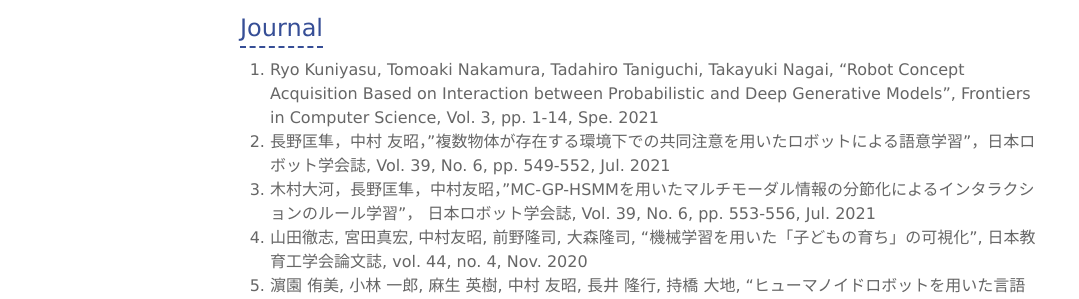
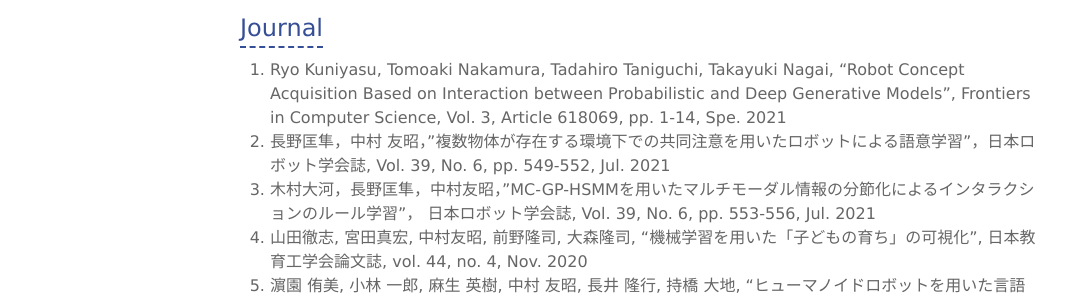
Before and after one commit to naka-lab/naka-lab.github.io, a Jekyll site: the page built from subpages/pub.md, in a window 1280 px wide and 900 px high, scrolled down 623 px. Shown: the part 200-499 px from the top of the window, without its empty margins (0-1079 px from the left). Built offline with Jekyll 4.4.1, drawn with Linux system fonts in a browser that asks for light colours.

Commit message:
Update pub.md

```diff
--- a/subpages/pub.md
+++ b/subpages/pub.md
@@ -15,7 +15,7 @@ layout: default
 
 
 ## Journal
-1. Ryo Kuniyasu, Tomoaki Nakamura, Tadahiro Taniguchi, Takayuki Nagai, "Robot Concept Acquisition Based on Interaction between Probabilistic and Deep Generative Models", Frontiers in Computer Science, Vol. 3, pp. 1-14, Spe. 2021
+1. Ryo Kuniyasu, Tomoaki Nakamura, Tadahiro Taniguchi, Takayuki Nagai, "Robot Concept Acquisition Based on Interaction between Probabilistic and Deep Generative Models", Frontiers in Computer Science, Vol. 3, Article 618069, pp. 1-14, Spe. 2021
 1. 長野匡隼，中村 友昭，"複数物体が存在する環境下での共同注意を用いたロボットによる語意学習"，日本ロボット学会誌, Vol. 39, No. 6, pp. 549-552, Jul. 2021
 1. 木村大河，長野匡隼，中村友昭，"MC-GP-HSMMを用いたマルチモーダル情報の分節化によるインタラクションのルール学習"， 日本ロボット学会誌, Vol. 39, No. 6, pp. 553-556, Jul. 2021
 1. 山田徹志, 宮田真宏, 中村友昭, 前野隆司, 大森隆司, "機械学習を用いた「子どもの育ち」の可視化", 日本教育工学会論文誌, vol. 44, no. 4, Nov. 2020
```
